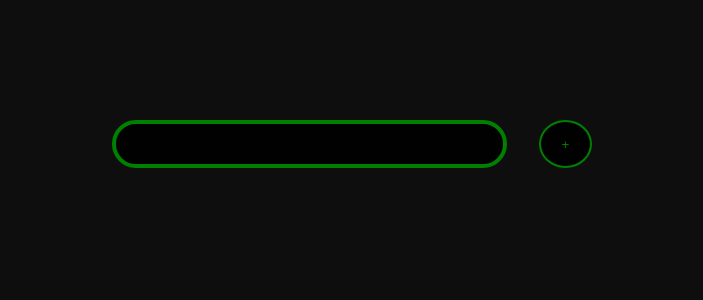
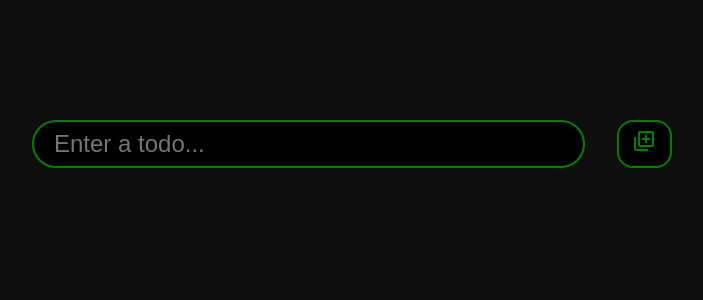
Before and after one commit to MrKaung21/Todo-App-React, a React (Create React App) app: page / in a window 1280 px wide. Shown: the top 300 px of the page, without its empty margins (288-991 px from the left). Built offline with nearby package versions, Linux system fonts and the light colour scheme.

Commit message:
todo complete check

```diff
--- a/package.json
+++ b/package.json
@@ -8,6 +8,7 @@
     "@testing-library/user-event": "^13.5.0",
     "react": "^18.2.0",
     "react-dom": "^18.2.0",
+    "react-icons": "^4.6.0",
     "react-scripts": "5.0.1",
     "web-vitals": "^2.1.4"
   },
--- a/src/App.js
+++ b/src/App.js
@@ -5,6 +5,7 @@ import TodoList from "./components/TodoList";
 function App() {
   const [todoInput, setTodoInput] = useState("")
   const [todos, setTodos] = useState([])
+
 
   return (
     <div className="App">
--- a/src/components/Form.js
+++ b/src/components/Form.js
@@ -1,4 +1,5 @@
 import React from 'react'
+import { BiAddToQueue } from 'react-icons/bi'
 
 const Form = ({ todoInput, setTodoInput, todos, setTodos }) => {
 
@@ -9,15 +10,15 @@ const Form = ({ todoInput, setTodoInput, todos, setTodos }) => {
   const submitHandler = (e) => {
     e.preventDefault()
     setTodos([
-        ...todos, { text: todoInput, completeted: false, id: Math.random() * 1000 }
+        ...todos, { text: todoInput, completed: false, id: Math.random() * 1000 }
     ])
     setTodoInput('')
   }
 
   return (
     <form className='form'>
-        <input className='input' value={todoInput} onChange={(e) => todoInputHandler(e)}/>
-        <button className='btn' onClick={(e) => submitHandler(e)}>+</button>
+        <input placeholder='Enter a todo...' required className='input' value={todoInput} onChange={(e) => todoInputHandler(e)}/>
+        <button className='btn' onClick={(e) => submitHandler(e)}><BiAddToQueue /></button>
     </form>
   )
 }
--- a/src/components/Todo.js
+++ b/src/components/Todo.js
@@ -1,17 +1,34 @@
 import React from 'react'
+import { BsTrash } from 'react-icons/bs'
+import { BsCheckLg } from 'react-icons/bs'
+import { AiFillEdit } from 'react-icons/ai'
 
 const Todo = ({ todo, todos, setTodos }) => {
+
   const todoDelete = () => {
     setTodos(todos.filter((todoItem) => todoItem.id !== todo.id))
   }
+
+  const todoComplete = ({id}) => {
+    setTodos(
+      todos.map((todo) => {
+        if(todo.id === id) {
+          return {...todo, completed: !todo.completed}
+        }
+        return todo
+      })
+    )
+  }
+
   return (
     <div className='todoContainer'>
       <ul className='todolist'>
-        <li className='todoText'>{todo.text}</li>
+        <li className={`todoText ${todo.completed ? 'todoComplete' : ''}`}>{todo.text}</li>
       </ul>
       <div className="btnGroup">
-        <button className="todoCheck">check</button>
-        <button className="todoDelete" onClick={() => todoDelete(todos.id)}>delete</button>
+        <button className="todoCheck" onClick={() => todoComplete(todo)}><BsCheckLg /></button>
+        <button className='todoEdit'><AiFillEdit /></button>
+        <button className="todoDelete" onClick={() => todoDelete(todos.id)}><BsTrash /></button>
       </div>
     </div>
   )
--- a/src/index.css
+++ b/src/index.css
@@ -30,7 +30,7 @@ code {
 
 
 .form {
-  width: 30rem;
+  width: 40rem;
   min-height: 20vh;
 
   margin: 4rem 0rem;
@@ -47,10 +47,11 @@ code {
   color: green;
   background-color: rgba(0, 0, 0, 0.945);
 
-  text-align: center;
+  text-align: start;
+  padding-left: 20px;
   font-size: 1.5rem;
   outline: none;
-  border: 4px solid green;
+  border: 2px solid green;
 
   border-radius: 2rem;
   margin-right: 2rem;
@@ -61,10 +62,14 @@ code {
   height: 3rem;
 
   color: green;
+  font-size: 1.5rem;
+  text-transform: uppercase;
   background-color: rgba(0, 0, 0, 0.945);
-  border-radius: 100%;
+  /* border-radius: 100%; */
+  border: 2px solid green;
+  border-radius: 1rem;
   cursor: pointer;
-  border: 2px solid green;
+  outline: none;
 }
 
 
@@ -88,6 +93,11 @@ code {
 .todolist {
   /* min-width: 30%; */
   list-style: none;
+}
+
+.todoComplete {
+  text-decoration: line-through;
+  color: skyblue;
 }
 
 .btnGroup {
@@ -114,3 +124,12 @@ code {
     background-color: black;
   cursor: pointer;
 }
+
+.todoEdit {
+  border: none;
+  outline: none;
+  color: rgb(18, 22, 238);
+  font-size: 1.3rem;
+  background-color: black;
+  cursor: pointer;
+}
```
Also changed, not shown: 1 other file (tests, documents, lock files or other folders).
